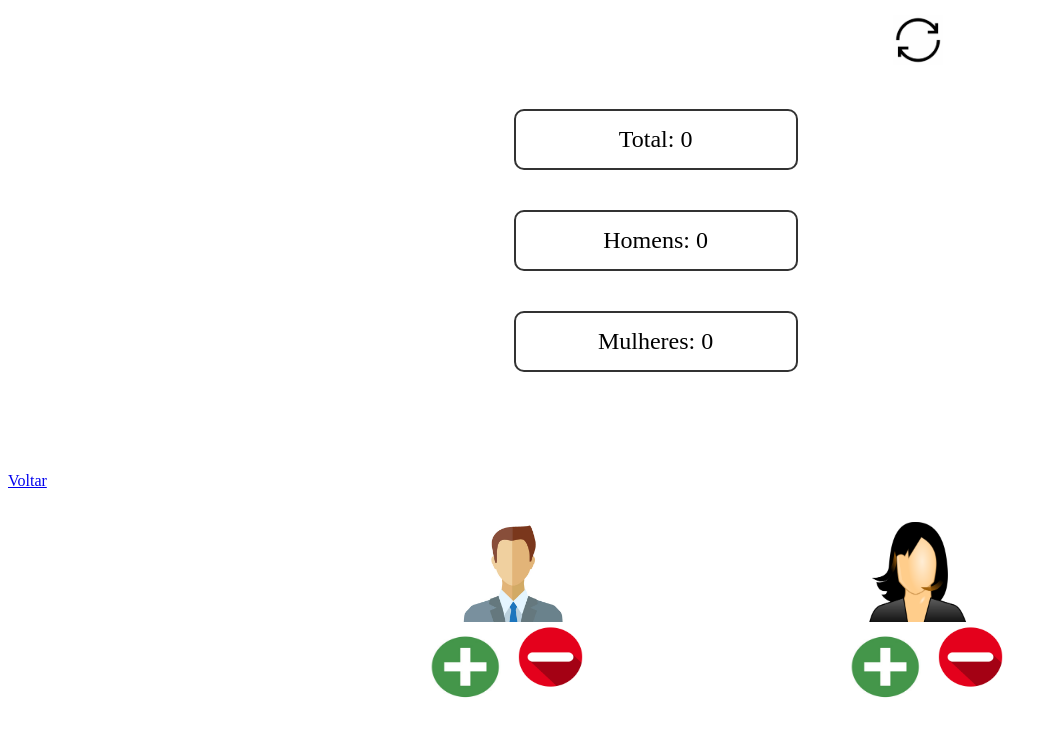
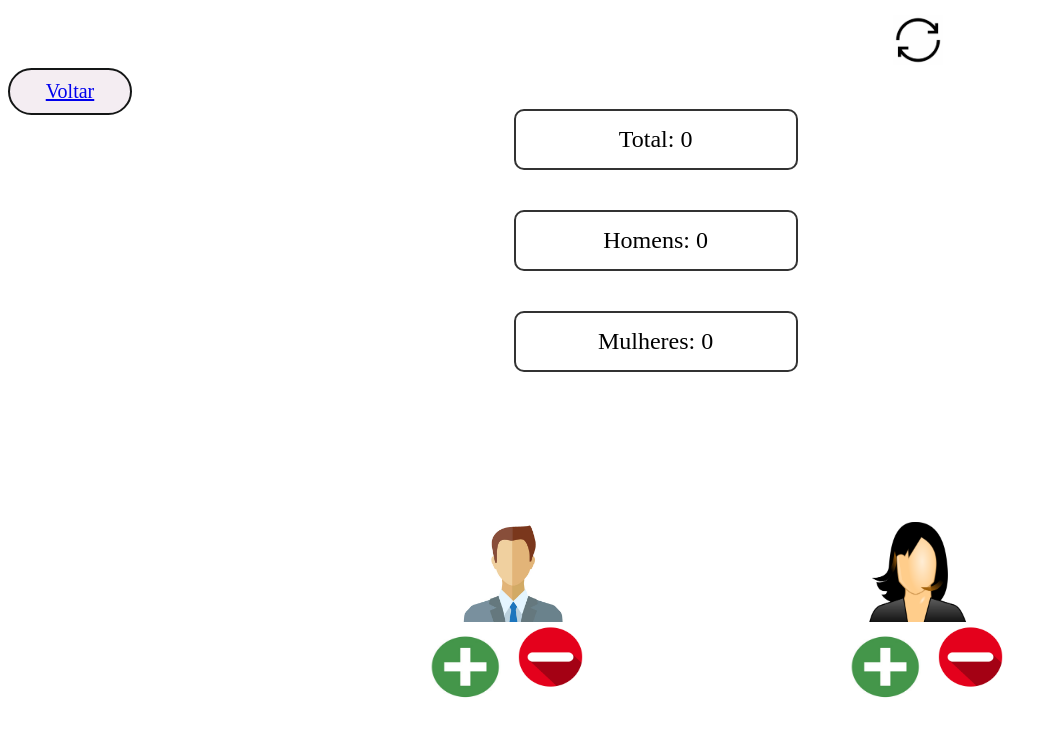
Before and after one commit to SuzanaSousa/laboratorioEngenharia, a plain HTML site: page QuintaSemana/Contador.html in a window 1280 px wide. Shown: the whole page, without its empty margins (0-1058 px from the left). Drawn offline with Linux system fonts and the light colour scheme.

Commit message:
10/09/2023

```diff
--- a/QuintaSemana/CSS/style.css
+++ b/QuintaSemana/CSS/style.css
@@ -57,3 +57,20 @@
     width: 50%;
     height: 50%;
   }
+  .botao{
+    border: solid 2px rgb(20, 22, 22);
+    border-radius: 30px;
+    font-size: 20px;
+    padding: 10px;
+    width: 100px;
+    color: rgb(19, 21, 21);
+    background-color: rgba(244, 237, 242, 0.977);
+    transition: background-color 0.5s ease, color 0.5s ease, transform 0.5s ease;
+    margin-top: -32%;
+    text-align: center;
+  }
+  .botao:hover{
+    background-color: rgb(131, 164, 182);
+    color: white;
+    transform: scale(1.2)
+  }
--- a/QuintaSemana/Contador.html
+++ b/QuintaSemana/Contador.html
@@ -103,9 +103,9 @@
         // Atualiza os contadores a cada segundo
         setInterval(atualizarContadores, 1000);
     </script>
-    <div>
+    <div class="botao">
       <a href="./semana5.html">Voltar</a>
-     </div>
+    </div>
 
 </body>
 </html>
```
